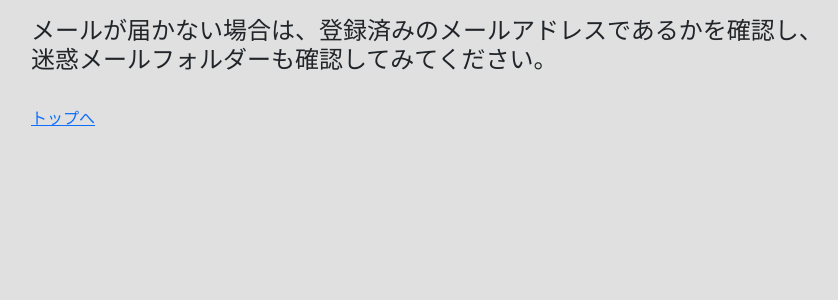
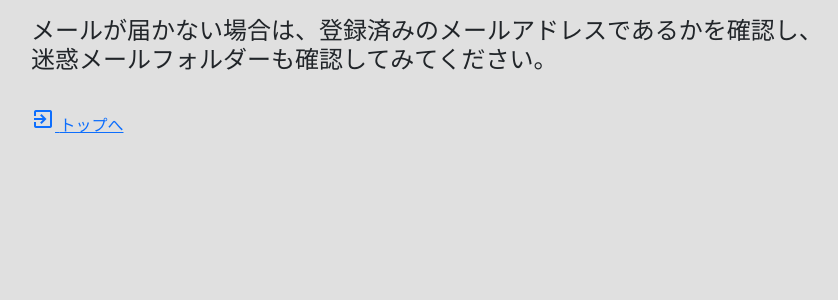
Before and after one commit to shomaozasa/NenkanSeisaku, a Django app: page /password_reset/done/ in a window 1280 px wide. Shown: the part 259-559 px from the top of the page, without its empty margins (241-1079 px from the left). Run offline with Django 4.2, Linux system fonts and the light colour scheme.

Commit message:
Update password_reset_sent.html

```diff
--- a/accounts/templates/password_reset_sent.html
+++ b/accounts/templates/password_reset_sent.html
@@ -17,7 +17,11 @@
                     <span id="caution_message2">迷惑メールフォルダーも確認してみてください。</span></h4>
                     <br>
 
-                    <a href="{% url 'amazon:index' %}"><span id="back">トップへ</span></a>
+                    <a href="{% url 'amazon:index' %}">
+                        <span class="material-symbols-outlined">
+                            exit_to_app
+                        </span>
+                        <span id="back">トップへ</span></a>
         </div>
     </div>
 </div>
```
